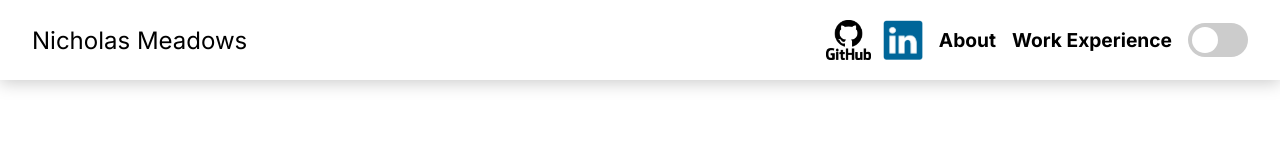
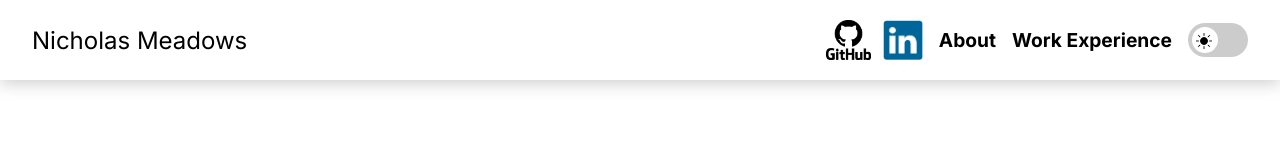
Before and after one commit to nicholasMeadows/PersonalWebsite, a Next.js app: page / in a window 1280 px wide. Shown: the top 160 px of the page. Built offline with nearby package versions, Linux system fonts and the light colour scheme.

Commit message:
Add icon to light/dark mode toggle

```diff
--- a/src/app/components/navigation-bar.tsx
+++ b/src/app/components/navigation-bar.tsx
@@ -59,7 +59,8 @@ export default function NavigationBar() {
                 Experience</p></Link>
         </div>
         <div className={'dark-mode-toggle-box'}>
-            <ToggleSwitch checked={darkMode.darkModeOn} onToggle={() => darkMode.toggleDarkMode()}/>
+            <ToggleSwitch checked={darkMode.darkModeOn} onToggle={() => darkMode.toggleDarkMode()}
+                          uncheckedImgUrl={'/sun-icon.png'} checkImgUrl={'/moon-icon.png'}/>
         </div>
         <div ref={sideBarDivRef} className={'side-bar'}
              style={{
--- a/src/app/components/toggle-switch.tsx
+++ b/src/app/components/toggle-switch.tsx
@@ -1,19 +1,33 @@
 'use client';
-import React from 'react';
+import React, {useEffect, useState} from 'react';
 import '../css/toggle-switch.css'
 
 type Props = {
     checked?: boolean
-    onToggle?: (toggledOn: boolean) => void
+    onToggle?: (toggledOn: boolean) => void,
+    uncheckedImgUrl?: string
+    checkImgUrl?: string,
 }
 
 function ToggleSwitch(props: Props) {
+    const [switchImgUrl, setSwitchImgUrl] = useState('');
+    useEffect(() => {
+        if (props.checkImgUrl !== undefined && props.checked !== undefined && props.checked) {
+            setSwitchImgUrl(props.checkImgUrl);
+        } else if (props.uncheckedImgUrl !== undefined && props.checked !== undefined && !props.checked) {
+            setSwitchImgUrl(props.uncheckedImgUrl);
+        }
+    }, [props.checkImgUrl, props.checked, props.uncheckedImgUrl]);
+
     return (
         <label className="switch">
             <input type="checkbox" checked={props.checked} onChange={(event) => {
                 props.onToggle?.(event.target.checked);
             }}/>
-            <span className="slider round"></span>
+
+            <span className="slider round">
+                    <img src={switchImgUrl} alt={''} className={'slider-img'}/>
+            </span>
         </label>
     );
 }
--- a/src/app/css/toggle-switch.css
+++ b/src/app/css/toggle-switch.css
@@ -60,3 +60,18 @@ input:checked + .slider:before {
 .slider.round:before {
     border-radius: 50%;
 }
+
+.slider-img {
+    height: 16px;
+    width: 16px;
+    left: 8px;
+    bottom: 8px;
+    position: absolute;
+    transition: .4s;
+}
+
+input:checked + .slider .slider-img {
+    -webkit-transform: translateX(26px);
+    -ms-transform: translateX(26px);
+    transform: translateX(26px);
+}
```
Also changed, not shown: public/moon-icon.png (added), public/sun-icon.png (added).
